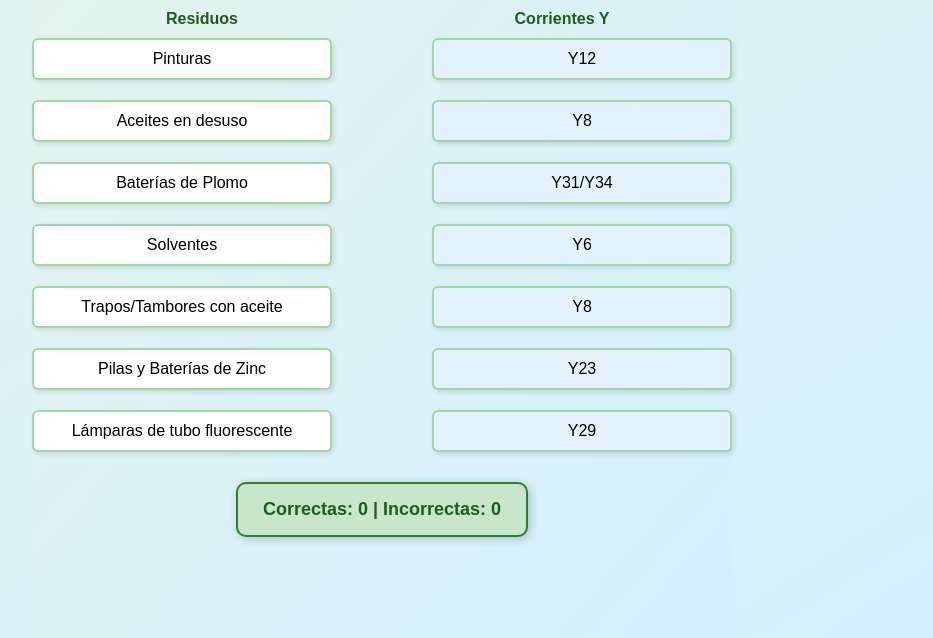
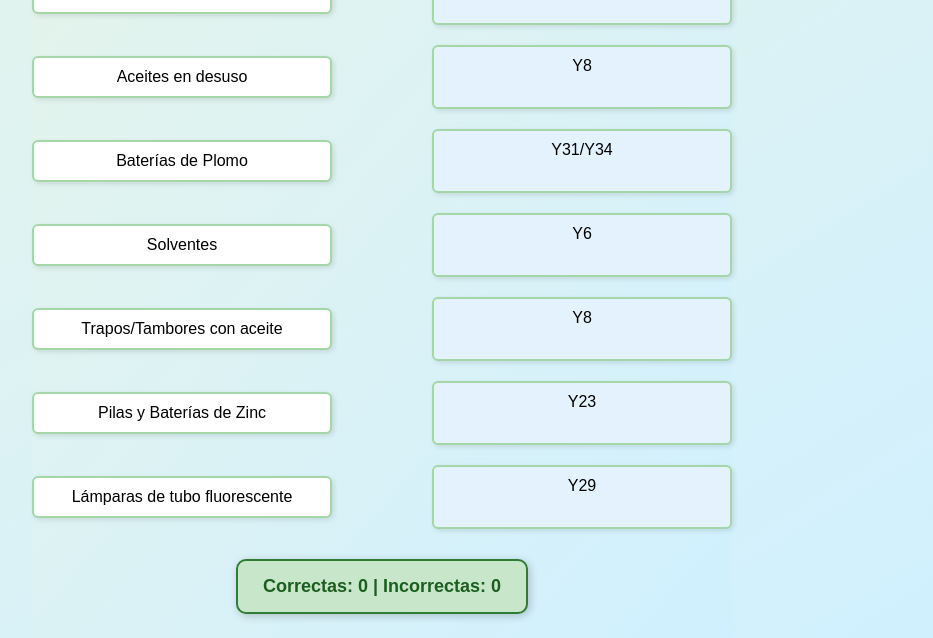
Before and after one commit to Charlycaoz/juegos, a plain HTML site: page index.html in a window 1280 px wide. Shown: the part 162-800 px from the top of the page, without its empty margins (258-1191 px from the left). Drawn offline with Linux system fonts and the light colour scheme.

Commit message:
Descripción de los cambios realizados

```diff
--- a/index.html
+++ b/index.html
@@ -27,27 +27,24 @@
       margin-top: 10px;
     }
 
+    .contenedor {
+      display: grid;
+      grid-template-columns: 300px 60px 300px;
+      gap: 20px;
+      align-items: center;
+    }
+
     .titulo-columna {
-      font-weight: bold;
-      color: #1b5e20;
-      text-align: center;
-      grid-column: span 3;
       display: grid;
       grid-template-columns: 300px 60px 300px;
       margin-bottom: 10px;
+      font-weight: bold;
+      color: #1b5e20;
     }
 
     .titulo-columna div {
       text-align: center;
       font-size: 16px;
-      font-weight: bold;
-    }
-
-    .contenedor {
-      display: grid;
-      grid-template-columns: 300px 60px 300px;
-      gap: 20px;
-      align-items: center;
     }
 
     .item, .drop {
@@ -58,19 +55,11 @@
       cursor: grab;
       text-align: center;
       box-shadow: 2px 2px 5px rgba(0,0,0,0.1);
-      width: 100%;
-      min-height: 40px;
-      box-sizing: border-box;
     }
 
     .drop {
+      min-height: 40px;
       background-color: #e3f2fd;
-      display: flex;
-      align-items: center;
-      justify-content: center;
-      white-space: nowrap;
-      overflow: hidden;
-      text-overflow: ellipsis;
     }
 
     .correcto {
@@ -170,13 +159,13 @@
         const aceptadas = drop.dataset.res.split(" ");
 
         if (aceptadas.includes(id)) {
-          drop.innerHTML = `<span>${dragged.textContent} ✅</span>`;
+          drop.textContent = dragged.textContent + ' ✅';
           drop.classList.add('correcto');
           dragged.remove();
           correctas++;
         } else {
           drop.classList.add('incorrecto');
-          drop.innerHTML += ' ❌';
+          drop.textContent += ' ❌';
           incorrectas++;
           setTimeout(() => drop.classList.remove('incorrecto'), 1000);
         }
```
